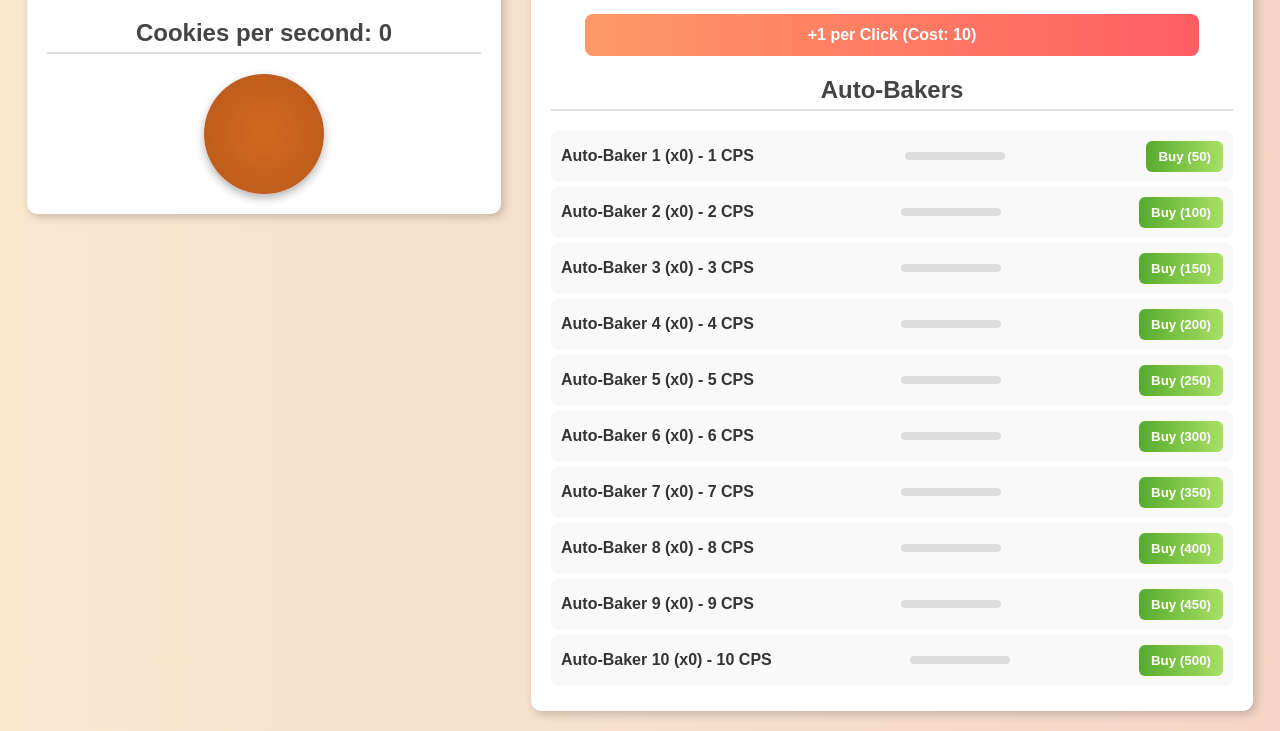
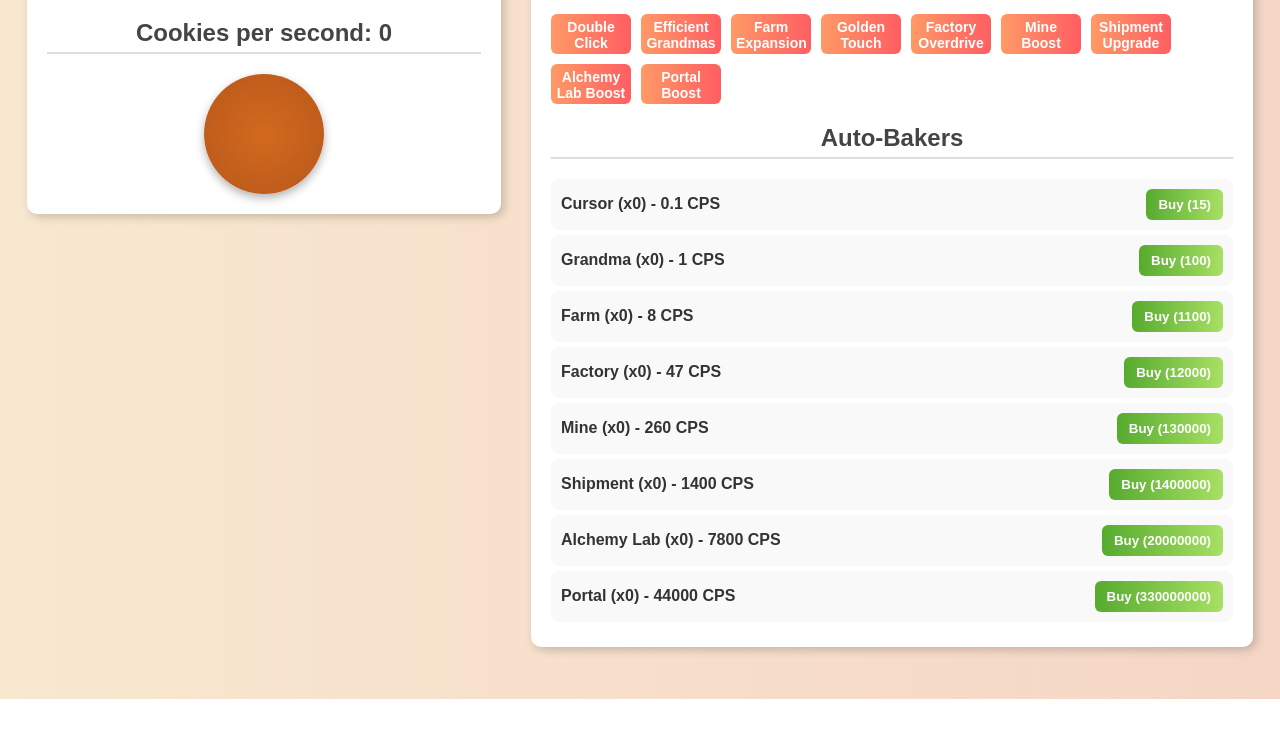
Before and after one commit to Keshav-Madhav/Cookie-Clicker, a plain HTML site: page index.html in a window 1280 px wide. Shown: the part 101-832 px from the top of the page. After the commit the page ends 800 px from the top, so only its background shows below. Drawn offline with Linux system fonts and the light colour scheme.

Commit message:
Moved upgrades and buildings to gameData and added more types

```diff
--- a/js/buildings.js
+++ b/js/buildings.js
@@ -1,18 +1,21 @@
+import { buildings } from "./gameData.js";
+
 export class Building {
-  constructor(name, cost, cps, game) {
-    this.name = name;
-    this.cost = cost;
-    this.cps = cps;
+  constructor(index, game) {
+    this.game = game; // Store game instance
+    this.building = buildings[index];
+    this.name = this.building.name
+    this.cost = this.building.cost;
+    this.cps = this.building.cps;
     this.count = 0;
-    this.game = game;
   }
 
   buy() {
     if (this.game.cookies >= this.cost) {
       this.game.cookies -= this.cost;
       this.count++;
-      this.cost = Math.floor(this.cost * 1.3);
-      this.game.calculateCPS();
+      this.cost = Math.floor(this.cost * 1.15); // Price increases
+      this.game.calculateCPS(); // Recalculate CPS after buying
       this.game.updateUI();
     }
   }
@@ -24,23 +27,14 @@ export class Building {
     let span = document.createElement("span");
     span.textContent = `${this.name} (x${this.count}) - ${this.cps} CPS`;
 
-    let progressBarContainer = document.createElement("div");
-    progressBarContainer.classList.add("building-progress");
-
-    let progressBar = document.createElement("div");
-    progressBar.style.width = `${Math.min(this.count * 10, 100)}%`; // Adjusts progress
-
-    progressBarContainer.appendChild(progressBar);
-
     let button = document.createElement("button");
     button.textContent = `Buy (${this.cost})`;
     button.addEventListener("click", () => {
-        this.buy();
-        progressBar.style.width = `${Math.min(this.count * 10, 100)}%`;
+      this.buy();
+      progressBar.style.width = `${Math.min(this.count * 10, 100)}%`;
     });
 
     div.appendChild(span);
-    div.appendChild(progressBarContainer);
     div.appendChild(button);
 
     return div;
--- a/js/game.js
+++ b/js/game.js
@@ -1,19 +1,16 @@
 import { Building } from "./buildings.js";
 import { Upgrade } from "./upgrades.js";
+import { buildings, upgrades } from "./gameData.js";
 
 export class Game {
   constructor() {
     this.cookies = 0;
     this.cookiesPerClick = 1;
     this.cookiesPerSecond = 0;
-    this.upgrades = [
-      new Upgrade("+1 per Click", 10, 1, this)
-    ];
-    this.buildings = [];
 
-    for (let i = 0; i < 10; i++) {
-      this.buildings.push(new Building(`Auto-Baker ${i + 1}`, 50 * (i + 1), 1 * (i + 1), this));
-    }
+    // Load buildings & upgrades from gameData.js
+    this.upgrades = upgrades.map((_, index) => new Upgrade(index, this));
+    this.buildings = buildings.map((_, index) => new Building(index, this));
 
     this.loadGame();
     this.updateUI();
@@ -52,6 +49,8 @@ export class Game {
       let div = building.getButton(index);
       buildingList.appendChild(div);
     });
+
+    this.calculateCPS();
   }
 
   calculateCPS() {
@@ -76,8 +75,8 @@ export class Game {
       this.cookiesPerClick = data.cookiesPerClick;
       this.cookiesPerSecond = data.cookiesPerSecond;
       this.buildings.forEach((b, i) => {
-        b.count = data.buildings[i].count;
-        b.cost = data.buildings[i].cost;
+        b.count = data.buildings[i]?.count || 0;
+        b.cost = data.buildings[i]?.cost || buildings[i].cost;
       });
     }
   }
--- /dev/null
+++ b/js/gameData.js
@@ -0,0 +1,22 @@
+export const buildings = [
+  { name: "Cursor", cost: 15, cps: 0.1 },
+  { name: "Grandma", cost: 100, cps: 1 },
+  { name: "Farm", cost: 1100, cps: 8 },
+  { name: "Factory", cost: 12000, cps: 47 },
+  { name: "Mine", cost: 130000, cps: 260 },
+  { name: "Shipment", cost: 1400000,cps: 1400 },
+  { name: "Alchemy Lab", cost: 20000000, cps: 7800 },
+  { name: "Portal", cost: 330000000,  cps: 44000 },
+];
+
+export const upgrades = [
+  { name: "Double Click", cost: 50, effect: "Doubles click power", type: "clickMultiplier" },
+  { name: "Efficient Grandmas", cost: 500, effect: "Grandmas produce twice as much", type: "buildingBoost", target: "Grandma", multiplier: 2 },
+  { name: "Farm Expansion", cost: 5000, effect: "Farms produce 50% more", type: "buildingBoost", target: "Farm", multiplier: 1.5 },
+  { name: "Golden Touch", cost: 10000, effect: "Clicking gives 5x cookies", type: "clickMultiplier", multiplier: 5 },
+  { name: "Factory Overdrive", cost: 100000, effect: "Factories are twice as efficient", type: "buildingBoost", target: "Factory", multiplier: 2 },
+  { name: "Mine Boost", cost: 1000000, effect: "Mines produce 50% more", type: "buildingBoost", target: "Mine", multiplier: 1.5 },
+  { name: "Shipment Upgrade", cost: 10000000, effect: "Shipments are twice as efficient", type: "buildingBoost", target: "Shipment", multiplier: 2 },
+  { name: "Alchemy Lab Boost", cost: 100000000, effect: "Alchemy Labs produce 50% more", type: "buildingBoost", target: "Alchemy Lab", multiplier: 1.5 },
+  { name: "Portal Boost", cost: 1000000000, effect: "Portals are twice as efficient", type: "buildingBoost", target: "Portal", multiplier: 2 },
+];
--- a/js/upgrades.js
+++ b/js/upgrades.js
@@ -1,25 +1,48 @@
+import { upgrades } from "./gameData.js";
+
 export class Upgrade {
-  constructor(name, cost, value, game) {
-    this.name = name;
-    this.cost = cost;
-    this.value = value;
-    this.game = game;
+  constructor(index, game) {
+    this.game = game; // Store game instance
+    this.name = upgrades[index].name;
+    this.cost = upgrades[index].cost;
+    this.effect = upgrades[index].effect;
+    this.type = upgrades[index].type;
+    this.multiplier = upgrades[index].multiplier || 1;
+    this.target = upgrades[index].target || null;
   }
 
   buy() {
     if (this.game.cookies >= this.cost) {
       this.game.cookies -= this.cost;
-      this.game.cookiesPerClick += this.value;
-      this.cost = Math.floor(this.cost * 1.5);
-      this.game.updateUI();
+      this.applyEffect();
+      this.cost = Math.floor(this.cost * 1.15); // Price increases
+      this.game.updateUI(); // Refresh UI after buying
+    }
+  }
+
+  applyEffect() {
+    if (this.type === "clickMultiplier") {
+      this.game.cookiesPerClick *= 2;
+    } else if (this.type === "buildingBoost" && this.target) {
+      this.game.buildings.forEach(b => {
+        if (b.name === this.target) {
+          b.cps *= this.multiplier;
+        }
+      });
     }
   }
 
   getButton(index) {
-    let btn = document.createElement("button");
-    btn.classList.add("upgrade-btn");
-    btn.innerHTML = `${this.name} (Cost: ${this.cost})`;
-    btn.onclick = () => this.buy();
-    return btn;
+    let button = document.createElement("button");
+    button.classList.add("upgrade-btn");
+    button.textContent = this.name;
+    button.addEventListener("click", () => this.buy());
+
+    let tooltip = document.createElement("span");
+    tooltip.classList.add("tooltip");
+    tooltip.textContent = `${this.effect} (Cost: ${this.cost})`;
+
+    button.appendChild(tooltip);
+    return button;
   }
 }
--- a/style.css
+++ b/style.css
@@ -61,25 +61,57 @@ h2 {
 }
 
 /* Upgrade Buttons */
+#upgrade-list{
+  display: flex;
+  gap: 10px;
+  flex-wrap: wrap;
+  margin-top: 20px;
+}
+
 .upgrade-btn {
-  display: block;
-  width: 90%;
-  margin: 10px auto;
-  padding: 12px;
-  font-size: 16px;
+  position: relative;
+  width: 80px;
+  height: 40px;
+  font-size: 14px;
+  padding: 5px;
   cursor: pointer;
-  border-radius: 8px;
-  border: none;
+  border-radius: 6px;
   background: linear-gradient(to right, #ff9966, #ff5e62);
   color: white;
   font-weight: bold;
-  transition: transform 0.2s ease, box-shadow 0.2s ease;
+  border: none;
+  transition: 0.2s;
+  text-align: center;
+  display: inline-block;
 }
 
 .upgrade-btn:hover {
-  transform: scale(1.05);
-  box-shadow: 2px 2px 10px rgba(0, 0, 0, 0.3);
+  transform: scale(1.1);
 }
+
+/* Tooltip on Hover */
+.tooltip {
+  visibility: hidden;
+  width: 150px;
+  background: rgba(0, 0, 0, 0.75);
+  color: white;
+  text-align: center;
+  padding: 5px;
+  border-radius: 5px;
+  position: absolute;
+  bottom: 45px;
+  left: 50%;
+  transform: translateX(-50%);
+  font-size: 12px;
+  opacity: 0;
+  transition: opacity 0.2s ease-in-out;
+}
+
+.upgrade-btn:hover .tooltip {
+  visibility: visible;
+  opacity: 1;
+}
+
 
 /* Buildings */
 .building {
@@ -116,20 +148,3 @@ h2 {
 .building button:hover {
   transform: scale(1.1);
 }
-
-/* Building Progress Bar */
-.building-progress {
-  width: 100px;
-  height: 8px;
-  background: #ddd;
-  border-radius: 5px;
-  overflow: hidden;
-  margin-left: 10px;
-}
-
-.building-progress div {
-  height: 100%;
-  background: #4caf50;
-  width: 0%;
-  transition: width 0.3s ease-in-out;
-}
```
